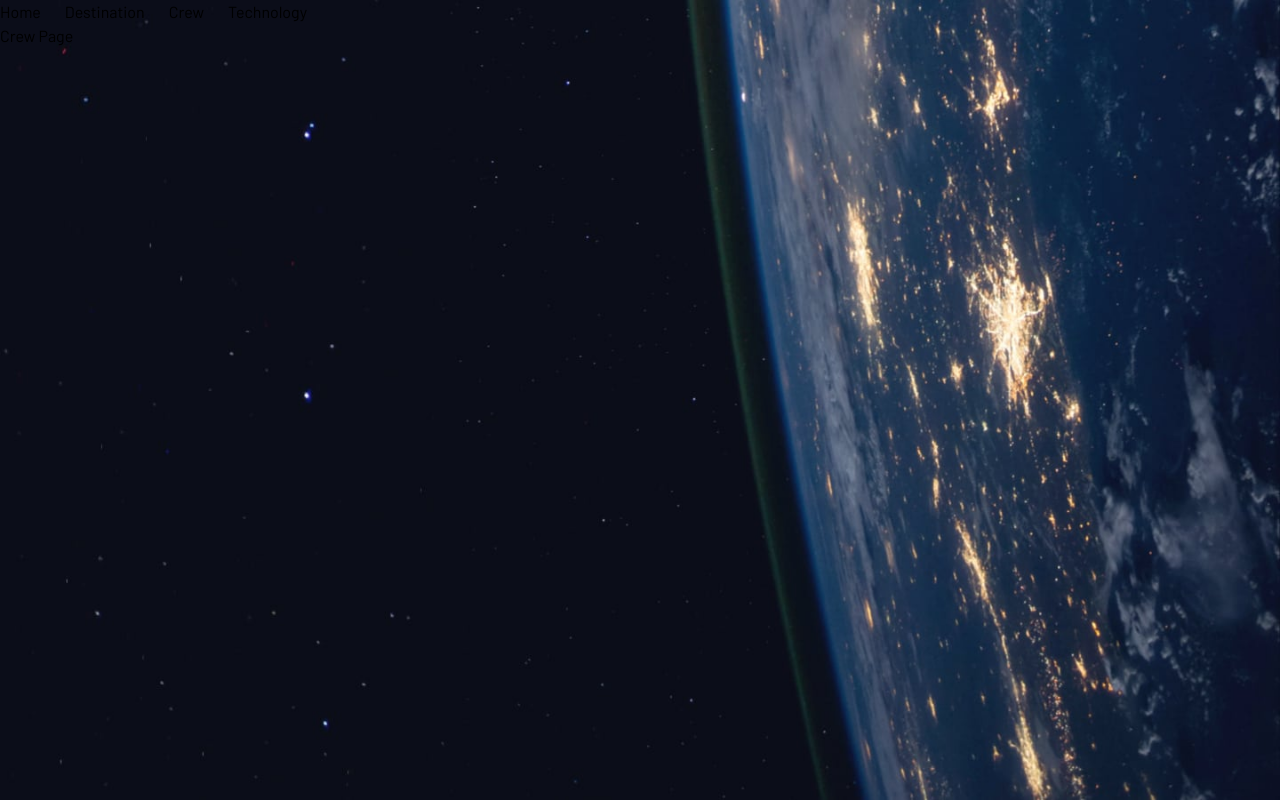
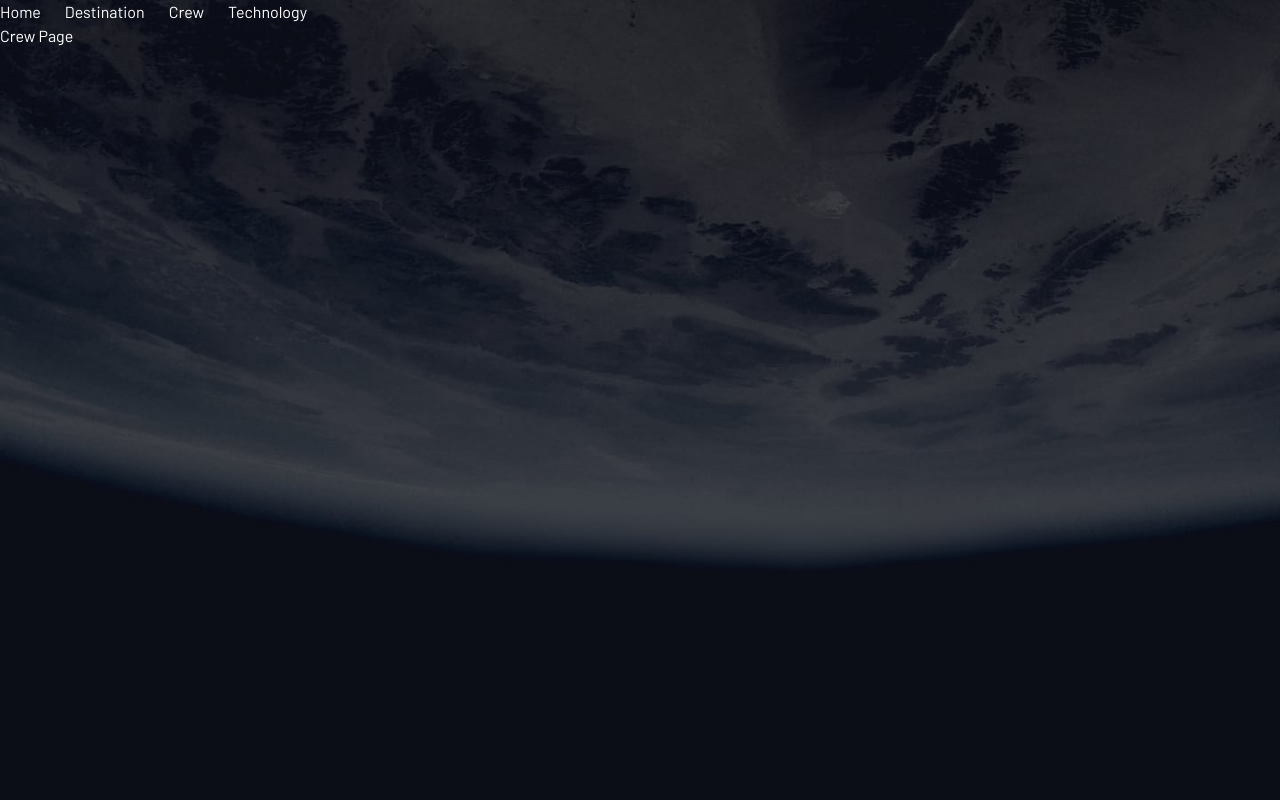
Before and after one commit to gabewolford/visit-space, a Next.js app: page /crew in a window 1280 px wide. Built offline with nearby package versions, Linux system fonts and the light colour scheme.

Commit message:
created background image component

```diff
--- /dev/null
+++ b/src/app/components/BackgroundImage.jsx
@@ -0,0 +1,71 @@
+'use client'
+
+import Image from "next/image"
+import { usePathname } from 'next/navigation';
+
+export default function BackgroundImage() {
+    const location = usePathname();
+
+    const backgroundImageMap = {
+        '/': {
+            mobile: "/assets/home/background-home-mobile.jpg",
+            tablet: "/assets/home/background-home-tablet.jpg",
+            desktop: "/assets/home/background-home-desktop.jpg",
+        },
+        '/destination': {
+            mobile: "/assets/destination/background-destination-mobile.jpg",
+            tablet: "/assets/destination/background-destination-tablet.jpg",
+            desktop: "/assets/destination/background-destination-desktop.jpg",
+        },
+        '/crew': {
+            mobile: "/assets/crew/background-crew-mobile.jpg",
+            tablet: "/assets/crew/background-crew-tablet.jpg",
+            desktop: "/assets/crew/background-crew-desktop.jpg",
+        },
+        '/technology': {
+            mobile: "/assets/technology/background-technology-mobile.jpg",
+            tablet: "/assets/technology/background-technology-tablet.jpg",
+            desktop: "/assets/technology/background-technology-desktop.jpg",
+        },
+    };
+
+    const currentPageBackground = backgroundImageMap[location];
+
+    // if (!currentPageBackground) {
+    //     // Handle cases where the current location is not defined in the map
+    //     return null; // You can return a default background or handle it as you see fit
+    // }
+
+    return (
+        <div className={`absolute inset-0 -z-50 background-image`}>
+            <Image
+                src={currentPageBackground.mobile}
+                layout="fill"
+                objectFit="cover"
+                priority
+                alt=""
+                className="block md:hidden w-full h-full"
+            />
+            <div className="hidden md:block">
+                <Image
+                    src={currentPageBackground.tablet}
+                    layout="fill"
+                    objectFit="cover"
+                    priority
+                    alt=""
+                    className="block w-full h-full"
+                />
+            </div>
+            <div className="hidden lg:block">
+                <Image
+                    src={currentPageBackground.desktop}
+                    layout="fill"
+                    objectFit="cover"
+                    priority
+                    alt=""
+                    className="block w-full h-full"
+                />
+            </div>
+        </div>
+    )
+}
--- a/src/app/globals.css
+++ b/src/app/globals.css
@@ -3,5 +3,6 @@
 @tailwind utilities;
 
 body {
-    min-height: 100dvh;
+    background-color: #0B0D17;
+    color: #FFFFFF;
 }
--- a/src/app/layout.js
+++ b/src/app/layout.js
@@ -1,3 +1,4 @@
+import BackgroundImage from './components/BackgroundImage'
 import Navbar from './components/Navbar'
 import './globals.css'
 import { Barlow } from 'next/font/google'
@@ -13,13 +14,14 @@ export const metadata = {
 }
 
 export default function RootLayout({ children }) {
+
   return (
     <html lang="en">
-      <body className={`bg-cover bg-[url('/assets/home/background-home-mobile.jpg')] md:bg-[url('/assets/home/background-home-tablet.jpg')] lg:bg-[url('/assets/home/background-home-desktop.jpg')] ${barlow.className}`}
-      >
+      <body className={`relative bg-cover bg-center min-h-screen ${barlow.className}`}>
+        <BackgroundImage />
         <Navbar />
         {children}
       </body>
     </html>
-  )
+  );
 }
```
